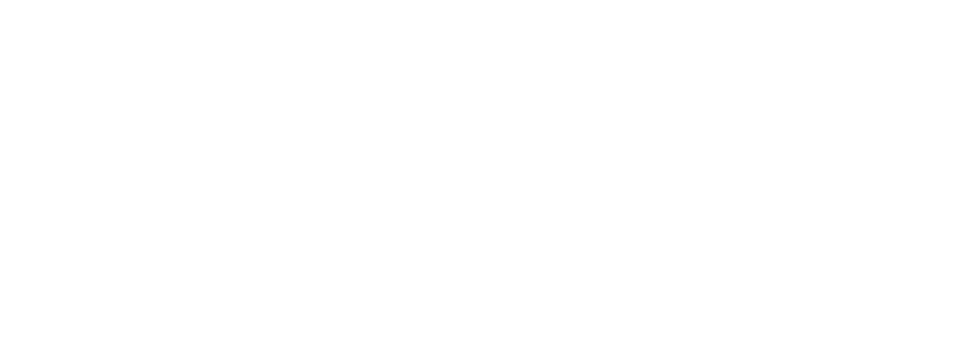
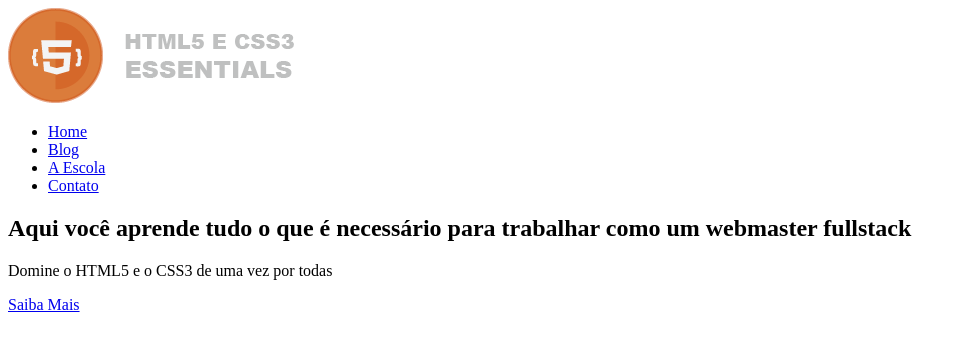
Before and after one commit to RicardoBaldrez/HTML5-CSS3-Essentials, a plain HTML site: page 03-marcando-conteudo/index.html in a window 1280 px wide. Shown: the whole page, without its empty margins (0-966 px from the left). Drawn offline with Linux system fonts and the light colour scheme.

Commit message:
Marcação do topo(logo e nav) e primeira dobra

```diff
--- a/03-marcando-conteudo/index.html
+++ b/03-marcando-conteudo/index.html
@@ -5,9 +5,37 @@
         <meta charset="UTF-8">
         <meta name="viewport" content="width=device-width, initial-scale=1.0">
         <meta http-equiv="X-UA-Compatible" content="ie=edge">
-        <title>Document</title>
+        <title>HTML5 & CSS3 Essentials</title>
     </head>
     <body>
+        <header>
+            <a href="#">
+                <img src="img/logo.png" alt="Bem vindo ao curso HTML5 & CSS3 Essentials" title="Bem vindo ao curso HTML5 & CSS3 Essentials">
+            </a>
 
+            <nav>
+                <ul>
+                    <li><a href="#">Home</a></li>
+                    <li><a href="#">Blog</a></li>
+                    <li><a href="#">A Escola</a></li>
+                    <li><a href="#">Contato</a></li>
+                </ul>
+            </nav>
+        </header>
+
+        <main>
+            <article>
+                <header>
+                    <h1>Aqui você aprende tudo o que é necessário para trabalhar como um webmaster fullstack</h1>
+                </header>
+
+                <p>Domine o HTML5 e o CSS3 de uma vez por todas</p>
+                <p><a href="#" class="btn">Saiba Mais</a></p>
+            </article>
+        </main>
+
+        <footer>
+
+        </footer>
     </body>
 </html>
```
